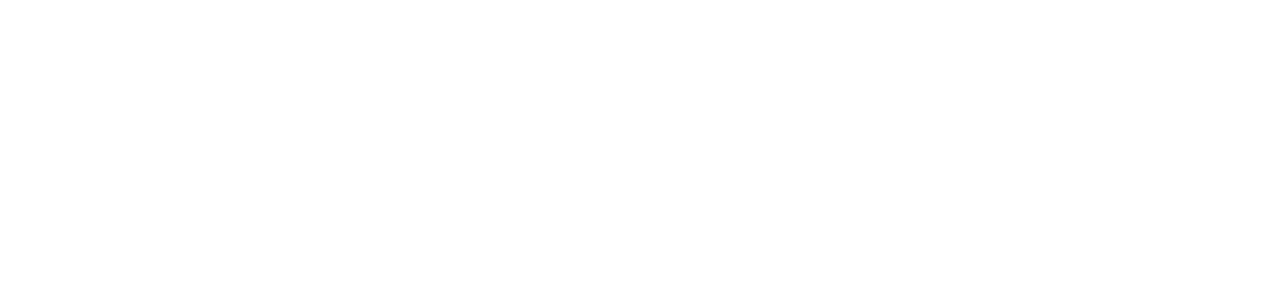
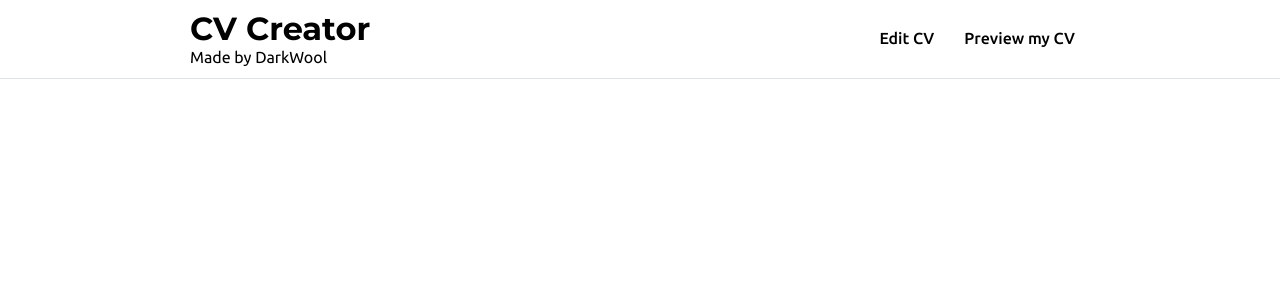
Before and after one commit to DarkWool/cv-creator-app, a React (Create React App) app: page / in a window 1280 px wide. Shown: the top 300 px of the page. Built offline with nearby package versions, Linux system fonts and the light colour scheme.

Commit message:
Add a header component

```diff
--- a/src/App.js
+++ b/src/App.js
@@ -1,5 +1,11 @@
+import { Header } from "./components/header";
+
 function App() {
-  return <div></div>;
+  return (
+    <div>
+      <Header />
+    </div>
+  );
 }
 
 export default App;
--- /dev/null
+++ b/src/components/header.js
@@ -0,0 +1,25 @@
+import React from "react";
+import "../styles/header.css";
+
+class Header extends React.Component {
+  render() {
+    return (
+      <header>
+        <div className="content-margin header_content">
+          <div>
+            <h1>CV Creator</h1>
+            <p>Made by DarkWool</p>
+          </div>
+          <nav className="header_nav">
+            <ul>
+              <li className="header_nav-item">Edit CV</li>
+              <li className="header_nav-item">Preview my CV</li>
+            </ul>
+          </nav>
+        </div>
+      </header>
+    );
+  }
+}
+
+export { Header };
--- a/src/index.css
+++ b/src/index.css
@@ -1,11 +1,45 @@
-body {
-  margin: 0;
-  font-family: -apple-system, BlinkMacSystemFont, "Segoe UI", "Roboto", "Oxygen", "Ubuntu",
-    "Cantarell", "Fira Sans", "Droid Sans", "Helvetica Neue", sans-serif;
-  -webkit-font-smoothing: antialiased;
-  -moz-osx-font-smoothing: grayscale;
+@import url("https://fonts.googleapis.com/css2?family=Montserrat:ital,wght@0,100;0,200;0,300;0,400;0,500;0,600;0,700;0,800;0,900;1,100;1,200;1,300;1,400;1,500;1,600;1,700;1,800;1,900&family=Ubuntu:ital,wght@0,300;0,400;0,500;0,700;1,300;1,400;1,500;1,700&display=swap");
+
+*,
+*::before,
+*::after {
+  box-sizing: border-box;
 }
 
-code {
-  font-family: source-code-pro, Menlo, Monaco, Consolas, "Courier New", monospace;
+* {
+  margin: 0;
+  padding: 0;
+  font: inherit;
 }
+
+::selection {
+  background-color: hsla(209, 75%, 37%, 0.85);
+  color: white;
+}
+
+html {
+  height: 100%;
+  font-size: 10px;
+}
+
+body {
+  min-height: 100%;
+  font-family: "Ubuntu", sans-serif;
+  font-size: 1.6rem;
+  line-height: 1.2;
+}
+
+/* responsive images/videos */
+img,
+picture,
+svg,
+video {
+  display: block;
+  max-width: 100%;
+}
+
+.content-margin {
+  max-width: 900px;
+  width: 100%;
+  margin: auto;
+}
--- /dev/null
+++ b/src/styles/header.css
@@ -0,0 +1,26 @@
+header {
+  border-bottom: 1px solid hsla(207, 27%, 89%, 1);
+  padding: 10px;
+}
+
+h1 {
+  font-family: "Montserrat", sans-serif;
+  font-size: 3.2rem;
+  font-weight: bold;
+}
+
+.header_content {
+  display: flex;
+  align-items: center;
+  justify-content: space-between;
+}
+
+.header_nav > ul {
+  display: flex;
+  list-style: none;
+}
+
+.header_nav-item {
+  padding: 15px;
+  font-weight: 500;
+}
```
